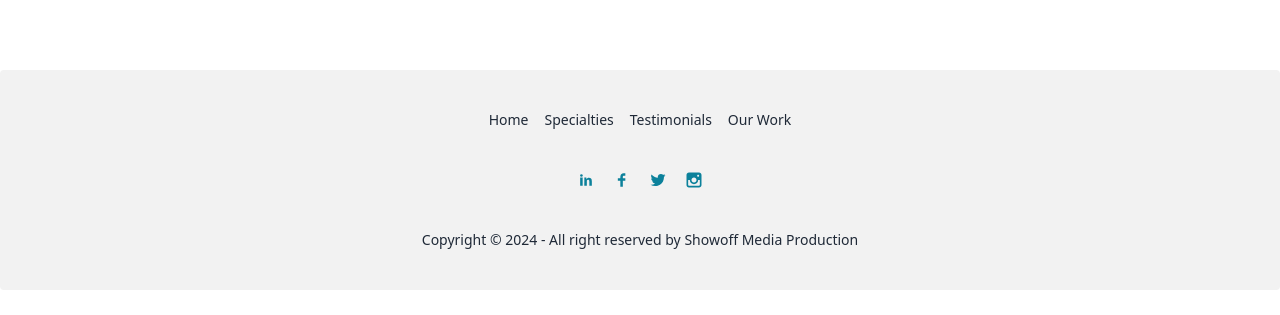
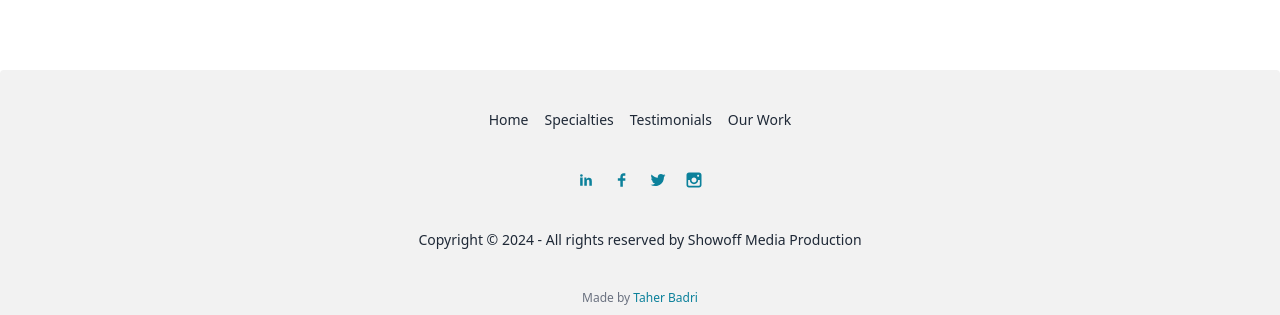
Before and after one commit to taherbadri/SMP, a React (Vite) app: page / in a window 1280 px wide. Shown: the part 1534-1849 px from the top of the page. Before the commit the page ends 1824 px from the top, so only its background shows below. Built offline with nearby package versions, Linux system fonts and the light colour scheme.

Commit message:
completed

```diff
--- a/src/components/Footer.jsx
+++ b/src/components/Footer.jsx
@@ -3,20 +3,17 @@ import { navItems, socialIcons } from "../constants";
 
 const Footer = () => {
 	return (
-		<footer className="footer sticky top-full mt-20 footer-center p-10 bg-base-200 text-base-content rounded">
+		<footer className="footer sticky top-full mt-20 footer-center p-10 pb-3 bg-base-200 text-base-content rounded">
 			<nav className="grid grid-flow-col gap-4">
-				{navItems.map((item, index) => {
-					return (
+				{navItems.map((item, index) => (
 					<Link to={item?.href} key={index + 100}>
 						{item?.label}
 					</Link>
-					);
-				})}
+				))}
 			</nav>
 			<nav>
 				<div className="grid grid-flow-col gap-4">
-					{socialIcons.map((icon, index) => {
-						return (
+					{socialIcons.map((icon, index) => (
 						<a
 							href={icon.href}
 							key={index}
@@ -25,16 +22,27 @@ const Footer = () => {
 						>
 							{icon.icon}
 						</a>
-						);
-					})}
+					))}
 				</div>
 			</nav>
 			<aside>
 				<p>
-					Copyright © {new Date().getFullYear()} - All right reserved by Showoff
-					Media Production
+					Copyright © {new Date().getFullYear()} - All rights reserved by
+					Showoff Media Production
 				</p>
 			</aside>
+			<article>
+				<p className="text-xs text-gray-500">
+					Made by{" "}
+					<a
+						href="https://www.linkedin.com/in/taherbadri/"
+						target="_blank"
+						className="text-secondary"
+					>
+						Taher Badri
+					</a>
+				</p>
+			</article>
 		</footer>
 	);
 };
```
Lines whose indentation alone changed are shown as unchanged.
